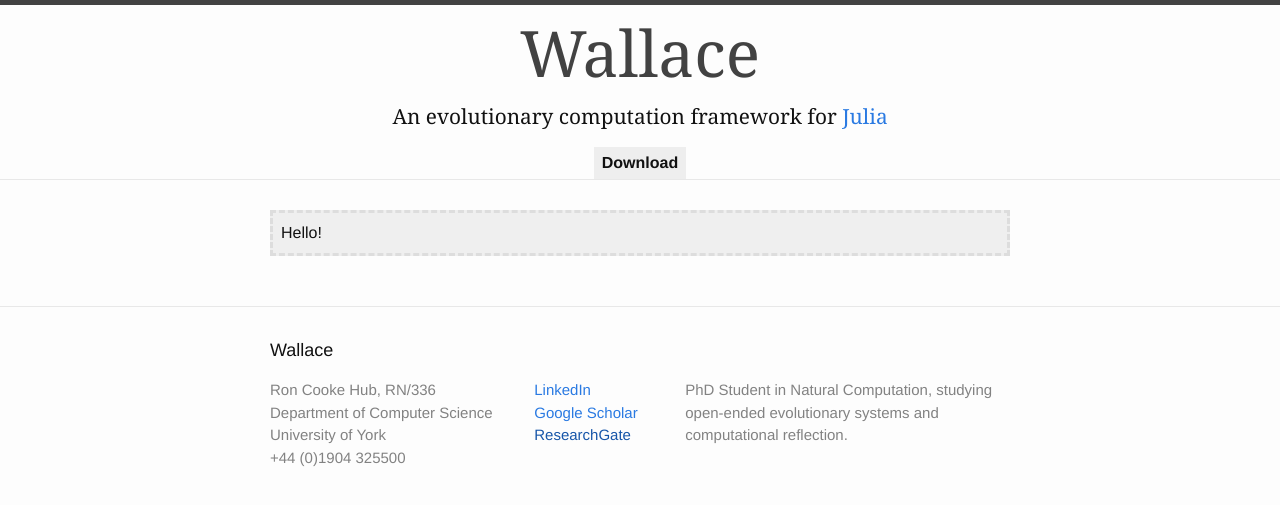
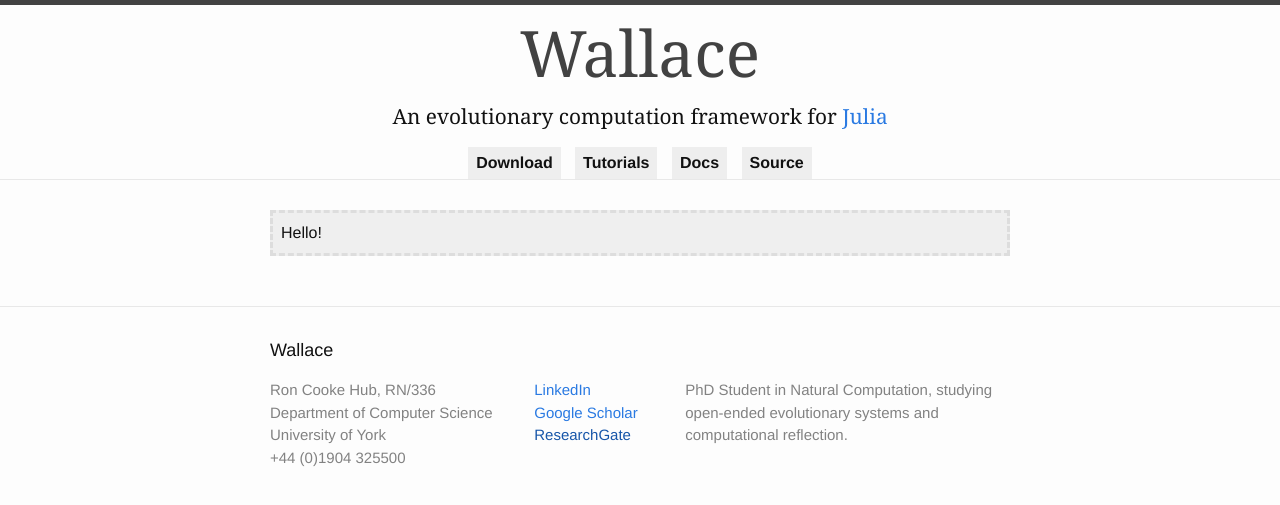
Before and after one commit to ChrisTimperley/Wallace.jl, a Jekyll site: the page built from index.html, in a window 1280 px wide. Shown: the top 505 px of the page. Built offline with Jekyll 4.4.1, drawn with Linux system fonts in a browser that asks for light colours.

Commit message:
Added more links to navigation.

```diff
--- a/_includes/header.html
+++ b/_includes/header.html
@@ -15,6 +15,9 @@
 
       <div class="trigger">
         <a class="page-link" href="{{ '/download/' | prepend: site.baseurl }}">Download</a>
+        <a class="page-link" href="{{ '/tutorials/' | prepend: site.baseurl }}">Tutorials</a>
+        <a class="page-link" href="http://wallacejl.readthedocs.org/">Docs</a>
+        <a class="page-link" href="http://github.com/ChrisTimperley/Wallace.jl">Source</a>
       </div>
     </nav>
   </div>
```
Also changed, not shown: 1 other file.
